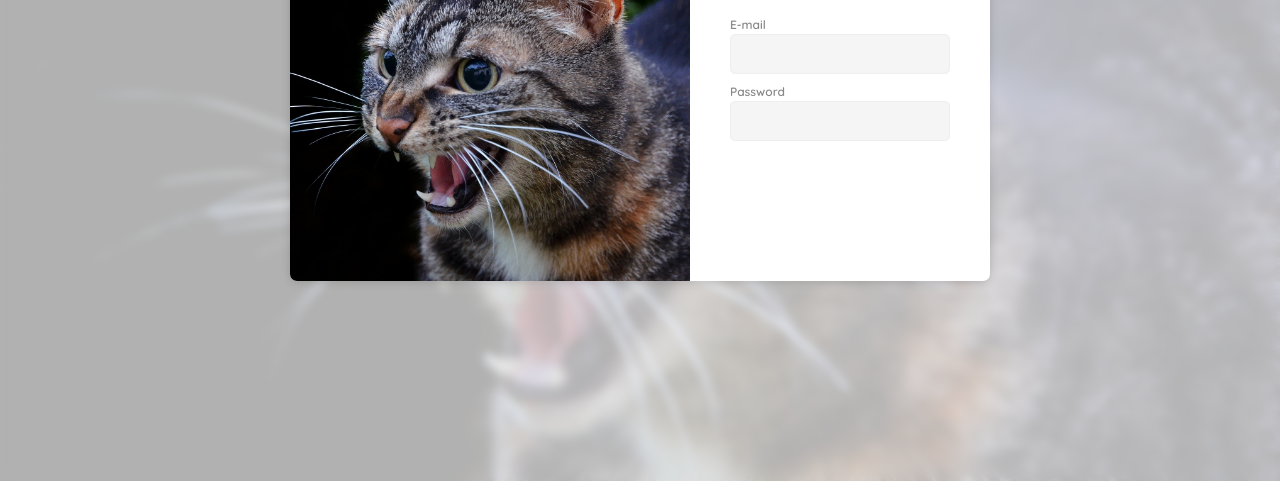
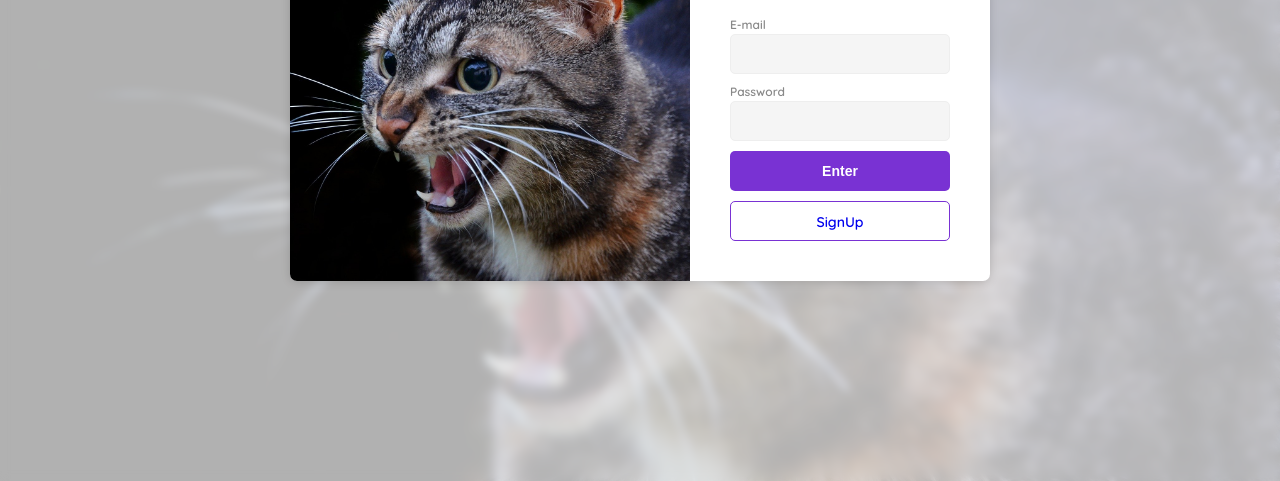
Before and after one commit to beatrizmoreirasouza/angry-site-1.2, a plain HTML site: page index.html in a window 1280 px wide. Shown: the part 319-800 px from the top of the page. Drawn offline with Linux system fonts and the light colour scheme.

Commit message:
Add. botões de auth. com transição de cores

```diff
--- a/index.html
+++ b/index.html
@@ -53,6 +53,8 @@
             <label>Password</label>
             <input type="password" />
           </div>
+          <button class="btn enter">Enter</button>
+          <a href="#" class="btn signup">SignUp</a>
         </div>
       </div>
     </div>
--- a/style.css
+++ b/style.css
@@ -257,3 +257,41 @@ body {
   color: #7932d3;
   border: 1px solid #7932d3;
 }
+
+.auth-form .btn {
+  display: block;
+  margin-bottom: 10px;
+  width: 100%;
+  height: 40px;
+  font-size: 14px;
+  font-weight: 600;
+  line-height: 40px;
+  text-align: center;
+  text-decoration: none;
+  border: none;
+  border-radius: 5px;
+  outline: none;
+  cursor: pointer;
+  transition: all 0.5s ease-in-out;
+}
+
+.auth-form .btn.enter {
+  color: #fff;
+  background: #7932d3;
+}
+
+.auth-form .btn.signup {
+  border: 1px solid #7932d3;
+}
+
+.auth-form .btn.enter:hover {
+  color: #e70000;
+  background: #fff;
+  border: 1px solid #e70000;
+}
+
+.auth-form .btn.signup:hover {
+  color: #fff;
+  background: #e70000;
+  border: 0;
+}
```
